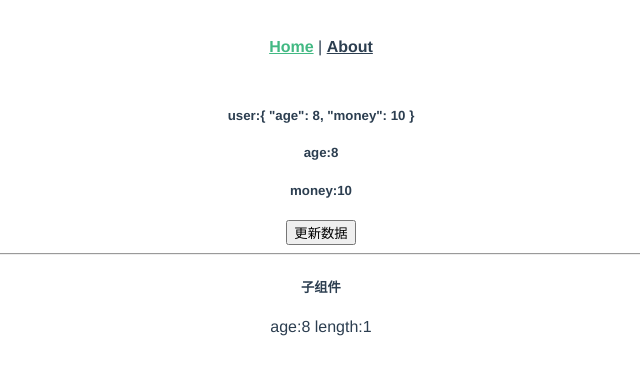
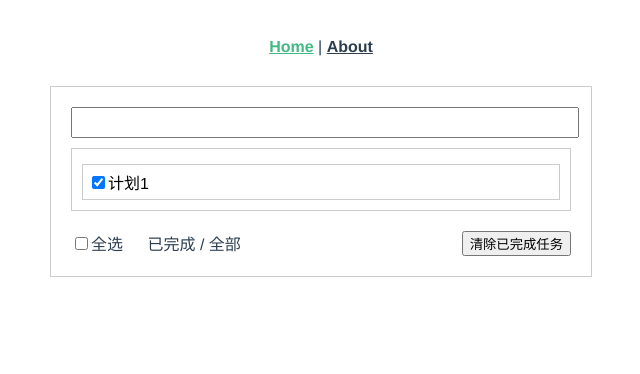
Before and after one commit to appleWanglinlin/vue3_cli, a Vue app: page / in a window 1280 px wide. Shown: the top 374 px of the page, without its empty margins (319-959 px from the left). Built offline with nearby package versions, Linux system fonts and the light colour scheme.

Commit message:
todoList

```diff
--- a/package.json
+++ b/package.json
@@ -9,6 +9,8 @@
   },
   "dependencies": {
     "core-js": "^3.6.5",
+    "less": "^4.1.2",
+    "less-loader": "^6.0.0",
     "vue": "^3.0.0",
     "vue-router": "^4.0.0-0",
     "vuex": "^4.0.0-0"
--- a/src/router/index.ts
+++ b/src/router/index.ts
@@ -6,7 +6,7 @@ const routes: Array<RouteRecordRaw> = [
     path: '/',
     name: 'Home',
     // component: Home
-    component: () => import('../views/toRef的使用.vue')
+    component: () => import('../views/todo-list/index.vue')
   },
   {
     path: '/about',
--- /dev/null
+++ b/src/views/todo-list/components/Footer.vue
@@ -0,0 +1,26 @@
+<template>
+  <div class="todos-footer">
+    <div>
+      <input type="checkbox">全选
+      <span style="margin-left: 20px;">已完成 / 全部</span>
+    </div>
+    <button>清除已完成任务</button>
+  </div>
+</template>
+
+<script lang="ts">
+import { defineComponent } from 'vue';
+export default defineComponent({
+  name: 'Footer',
+  setup() {
+    return {
+    }
+  }
+})
+</script>
+<style scoped lang="less">
+.todos-footer {
+  display: flex;
+  justify-content: space-between;
+}
+</style>
--- /dev/null
+++ b/src/views/todo-list/components/Header.vue
@@ -0,0 +1,46 @@
+<template>
+  <div class="todos-header">
+    <input type="text" v-model="title" @keyup.enter="add">
+  </div>
+</template>
+
+<script lang="ts">
+import { defineComponent, ref } from 'vue';
+import { Todo } from '../types/todo'
+export default defineComponent({
+  name: 'Header',
+  props: {
+    addTodo: {
+      type: Function,
+      required: true
+    }
+  },
+  setup(props) {
+    const title = ref('')
+    const add = () => {
+      const text = title.value
+      if (!text.trim()) return
+      const todo:Todo = {
+        id: Date.now(),
+        title: text,
+        isChecked: false
+      }
+      props.addTodo(todo)
+      title.value = ''
+    }
+    return {
+      title,
+      add
+    }
+  }
+})
+</script>
+<style scoped lang="less">
+.todos-header {
+  input {
+    width: 100%;
+    height: 25px;
+    outline: none;
+  }
+}
+</style>
--- /dev/null
+++ b/src/views/todo-list/components/Item.vue
@@ -0,0 +1,75 @@
+<template>
+<div class="todos-item"
+  :style="{backgroundColor: isMouseenter ? 'red' : '#fff', color: isMouseenter ? '#fff' : '#000'}"
+  @mouseenter="mouseHandler(true)"
+  @mouseleave="mouseHandler(false)"
+>
+  <div>
+    <input type="checkbox" v-model="isChecked">
+    <span>{{ todo.title }}</span>
+  </div>
+  <button :style="{display: isMouseenter ? 'block' : 'none'}" @click="del">删除</button>
+</div>
+</template>
+
+<script lang="ts">
+import { computed, defineComponent, ref } from 'vue'
+import { Todo } from '../types/todo'
+export default defineComponent({
+  name: 'Item',
+  props: {
+    index: {
+      type: Number,
+      required: true
+    },
+    todo: {
+      type: Object as () => Todo, // 转为Todo类型
+      required: true
+    },
+    deleteTodo: {
+      type: Function,
+      required: true
+    },
+    updateTodo: {
+      type: Function,
+      required: true
+    }
+  },
+  setup(props) {
+    const isMouseenter = ref(false)
+    const mouseHandler = (flag:boolean) => {
+      isMouseenter.value = flag
+    }
+    const del = () => {
+      if (window.confirm('确定删除吗？')) {
+        props.deleteTodo(props.index)
+      }
+    }
+    const isChecked = computed<boolean>({
+      get() {
+        return props.todo.isChecked
+      },
+      set(val) {
+        props.updateTodo(props.todo, val)
+      }
+    })
+    return {
+      isMouseenter,
+      mouseHandler,
+      del,
+      isChecked
+    }
+  }
+})
+</script>
+<style scoped lang="less">
+.todos-item {
+  display: flex;
+  justify-content: space-between;
+  text-align: left;
+  margin-top: 5px;
+  padding: 5px;
+  border: 1px solid #ccc;
+  cursor: pointer;
+}
+</style>
--- /dev/null
+++ b/src/views/todo-list/components/List.vue
@@ -0,0 +1,35 @@
+<template>
+  <div class="todos-list">
+    <Item
+      v-for="(todo, index) in todos"
+      :key="todo.id"
+      :todo="todo"
+      :index="index"
+      :deleteTodo="deleteTodo"
+      :updateTodo="updateTodo"
+    />
+  </div>
+</template>
+
+<script lang="ts">
+import { defineComponent } from 'vue'
+import Item from './Item.vue'
+export default defineComponent({
+  name: 'List',
+  props: ['todos', 'deleteTodo', 'updateTodo'],
+  components: {
+    Item
+  },
+  setup() {
+    return {
+    }
+  }
+})
+</script>
+<style scoped lang="less">
+.todos-list {
+  margin: 10px 0 20px 0;
+  padding: 10px;
+  border: 1px solid #ccc;
+}
+</style>
--- /dev/null
+++ b/src/views/todo-list/index.vue
@@ -0,0 +1,56 @@
+<template>
+  <div class="todos-container">
+    <Header :addTodo="addTodo" />
+    <List :todos="todos" :deleteTodo="deleteTodo" :updateTodo="updateTodo"/>
+    <Footer />
+  </div>
+</template>
+
+<script lang="ts">
+import { defineComponent, reactive, toRefs } from 'vue'
+import Header from './components/Header.vue'
+import List from './components/List.vue'
+import Footer from './components/Footer.vue'
+import { Todo } from './types/todo'
+
+export default defineComponent({
+  name: 'TodoList',
+  components: {
+    Header,
+    List,
+    Footer
+  },
+  setup() {
+    // 规定state对象中的todos数组中元素的数据类型
+    const state = reactive<{todos: Todo []}>({
+      todos: [
+        {id: 1, title: '计划1', isChecked: true }
+      ]
+    })
+    const addTodo = (todo:Todo) => {
+      state.todos.unshift(todo)
+    }
+    const deleteTodo = (index:number) => {
+      state.todos.splice(index, 1)
+    }
+    const updateTodo = (todo:Todo, isChecked: boolean) => {
+      todo.isChecked = isChecked
+      console.log('todo', todo)
+    }
+    return {
+      ...toRefs(state),
+      addTodo,
+      deleteTodo,
+      updateTodo
+    }
+  }
+})
+</script>
+<style scoped>
+.todos-container {
+  width: 500px;
+  margin: 0 auto;
+  padding: 20px;
+  border: 1px solid #ccc;
+}
+</style>
--- /dev/null
+++ b/src/views/todo-list/types/todo.ts
@@ -0,0 +1,5 @@
+export interface Todo {
+  id:number,
+  title:string,
+  isChecked:boolean
+}
```
Also changed, not shown: 1 other file (tests, documents, lock files or other folders).
